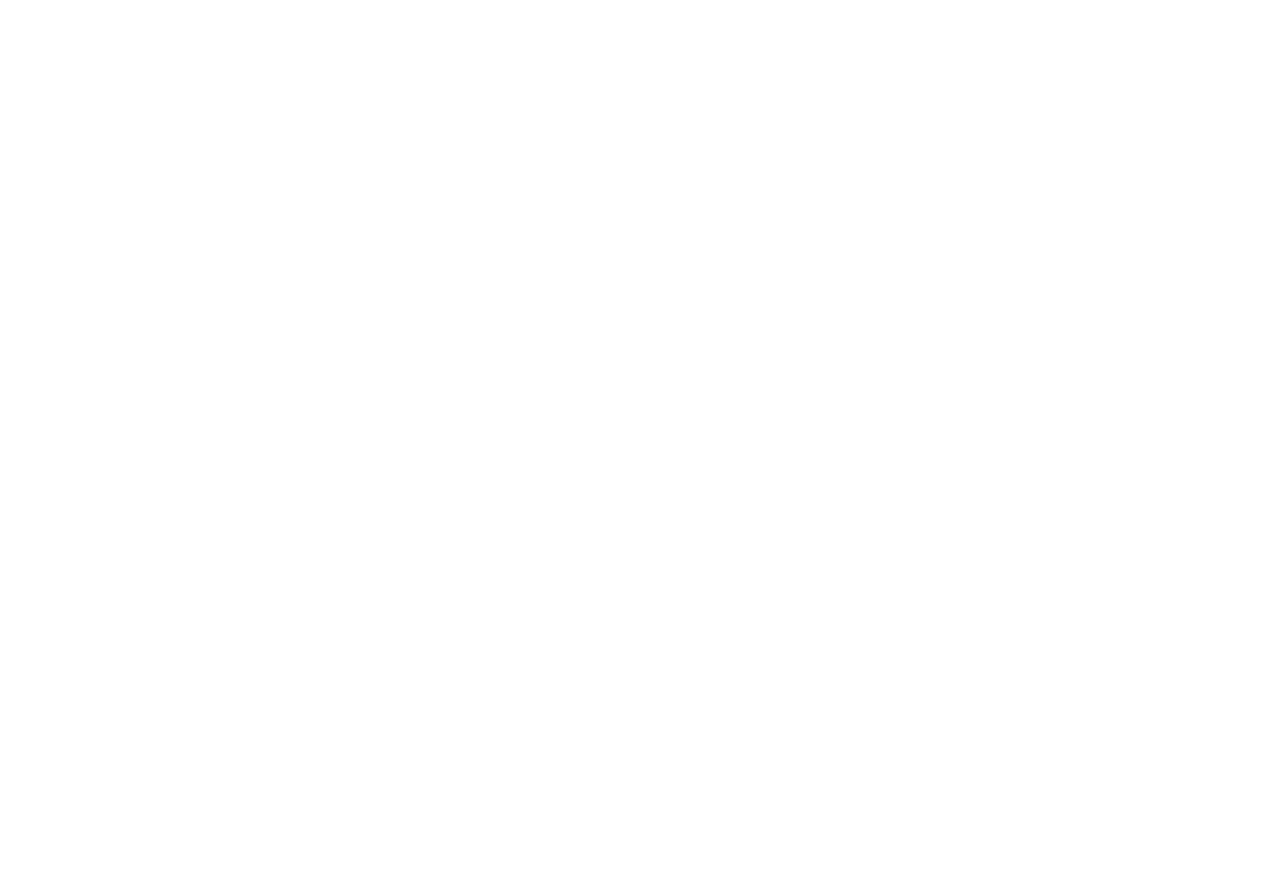
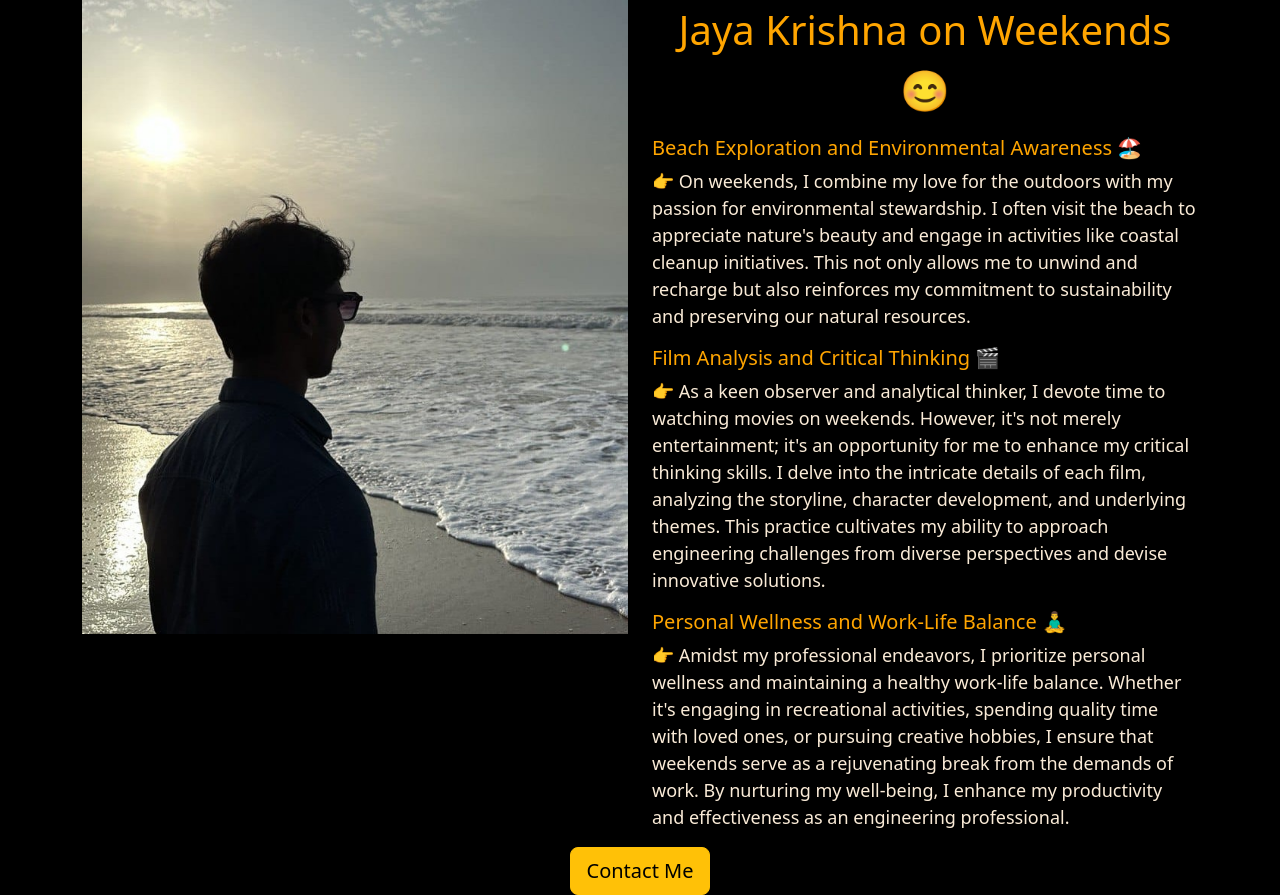
Before and after one commit to jayakrishnagaddam/Profile-JayaKrishna, a Flask app: page /weekend in a window 1280 px wide. Before the commit the page is empty. Before the commit the page ends 800 px from the top, so only its background shows below. Run offline with Flask 3, Linux system fonts and the light colour scheme.

Commit message:
Added Weekend.html

```diff
--- a/templates/mainpage.html
+++ b/templates/mainpage.html
@@ -57,7 +57,7 @@
 
             Hello there! Myself Jaya Krishna, A B.Tech student studying Computer Science and Information Technology with a specilization in Artificial Intelligence. I'm passionate about technology and its transformative potential. My academic journey has equipped me with a solid foundation in coding, with proficiency in languages such as Python and C. Throughout my engineering studies, I delved into a diverse range of projects, honing my skills in software development, problem-solving, and project management. These experiences have not only expanded my technical expertise but have also instilled in me a keen sense of curiosity and a drive for innovation.My coding journey began with Python and C, where I explored the intricacies of algorithm design, data structures, and software architecture. I find joy in creating elegant solutions to complex problems and have a knack for turning ideas into practical, functional applications.
         </p>
-      <p class="lead"  style="color:antiquewhite;">
+      <p class="lead mt-4"  style="color:antiquewhite;">
           Besides my technical skills, I am multilingual, fluent in Telugu, Hindi, and English. This linguistic versatility enables me to effectively communicate and collaborate with diverse teams and stakeholders.Whether it's developing efficient algorithms, collaborating on a team project, or finding creative solutions to real-world challenges, I thrive in dynamic and collaborative environments. I am excited about the possibilities that technology presents and eager to contribute my skills to meaningful projects.As I embark on the next phase of my journey, I am open to new opportunities that allow me to apply my knowledge and skills in innovative ways. If you're looking for a dedicated and versatile engineer with a passion for problem-solving, let's connect!
       </p>
     </div>
--- a/templates/weekend.html
+++ b/templates/weekend.html
@@ -1,11 +1,68 @@
-<doctype html4f>
-    <html4f>
-        <head>
-            <title>Me on Weekend </title>
-        </head>
-        <body>
+<!DOCTYPE html>
+<html>
+<head>
+    <title>Weekend</title>
+    {%include 'bootstrap.html'%}
+    <style>
 
-        </body>
+        .row {
+            display: block;
+            clear: both;
+            overflow: hidden;
+        }
 
-    </html4f>
-</doctype>
+
+        .col {
+            width: 50%;
+            float: left;
+        }
+
+        img {
+            max-width: 100%;
+            height: auto;
+            display: block;
+            margin: 0 auto;
+        }
+
+        .text-center {
+            text-align: center;
+        }
+    </style>
+</head>
+<body class="container" style="background-color: black;">
+
+    <div class="row">
+        <div class="col">
+            <img src="static\weekendpic.jpeg" alt="Me on Weekend">
+        </div>
+        <div class="col">
+            <p class="lead text-center" style="font-size:40px; color: orange;">Jaya Krishna on Weekends 😊</p>
+            <h3 class="lead" style="font-size:20px; color:orange;">Beach Exploration and Environmental Awareness 🏖️</h3>
+
+             <p class="lead" style="color: antiquewhite;font-size:18px;"> 👉 On weekends, I combine my love for the outdoors with my passion for environmental stewardship.
+             I often visit the beach to appreciate nature's beauty and engage in activities like coastal cleanup initiatives.
+             This not only allows me to unwind and recharge but also reinforces my commitment to sustainability and preserving our natural resources.</p>
+
+            <h3 class="lead" style="color:orange; font-size:20px;">Film Analysis and Critical Thinking 🎬</h3>
+
+            <p class="lead" style="color: antiquewhite;font-size:18px;"> 👉 As a keen observer and analytical thinker, I devote time to watching movies on weekends. However, it's not merely entertainment; it's an opportunity for me to enhance my critical thinking skills.
+            I delve into the intricate details of each film, analyzing the storyline, character development, and underlying themes.
+            This practice cultivates my ability to approach engineering challenges from diverse perspectives and devise innovative solutions.</p>
+
+            <h3 class="leadr" style="color: orange;font-size:20px;">Personal Wellness and Work-Life Balance 🧘‍♂️</h3>
+<p class="lead " style="color: antiquewhite;font-size:18px;">
+    👉  Amidst my professional endeavors, I prioritize personal wellness and maintaining a healthy work-life balance.
+            Whether it's engaging in recreational activities, spending quality time with loved ones, or pursuing creative hobbies,
+            I ensure that weekends serve as a rejuvenating break from the demands of work. By nurturing my well-being,
+            I enhance my productivity and effectiveness as an engineering professional.
+</p>
+
+        </div>
+        <div class="text-center mt-4">
+            <a href="{{url_for('contact')}}" class="btn btn-warning btn-lg">Contact Me</a>
+        </div>
+    </div>
+
+
+</body>
+</html>
```
Also changed, not shown: templates/nav.html (+6 -6 lines), static/weekendpic.jpeg (added).
